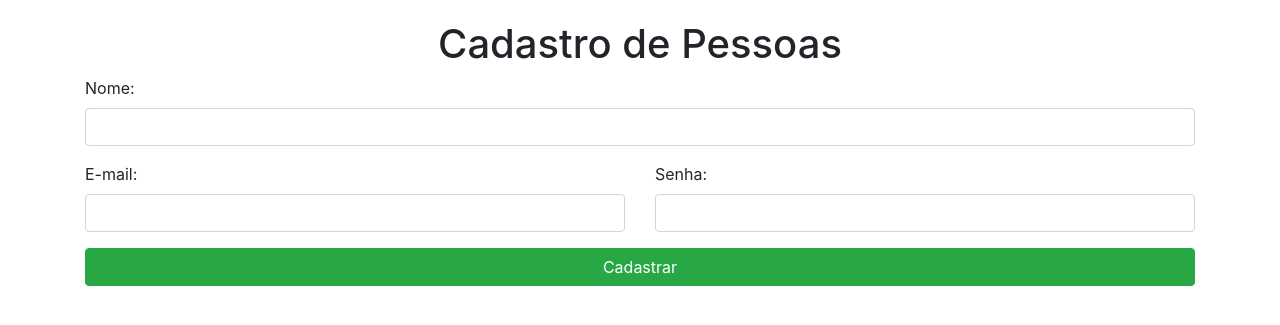
After one commit to jussimar/projetoLoginCodeIgniter, a CodeIgniter app: page /projeto-login/cadastro in a window 1280 px wide. The commit adds this page. Shown: the top 325 px of the page. Run offline with CodeIgniter, Linux system fonts and the light colour scheme.

Commit message:
criando pagina de cadastro

```diff
--- /dev/null
+++ b/application/controllers/Cadastro.php
@@ -0,0 +1,11 @@
+<?php
+defined('BASEPATH') OR exit('No direct script access allowed');
+
+class Cadastro extends CI_Controller {
+
+
+	public function index()
+	{
+		$this->load->view('cadastro');
+	}
+}
--- /dev/null
+++ b/application/views/cadastro.php
@@ -0,0 +1,49 @@
+<!DOCTYPE html>
+<html lang="en">
+<head>
+	<meta charset="UTF-8">
+	<meta http-equiv="X-UA-Compatible" content="IE=edge">
+	<meta name="viewport" content="width=device-width, initial-scale=1.0">
+	<title>Login</title>
+	<link rel="stylesheet" href="https://cdn.jsdelivr.net/npm/bootstrap@4.6.0/dist/css/bootstrap.min.css" integrity="sha384-B0vP5xmATw1+K9KRQjQERJvTumQW0nPEzvF6L/Z6nronJ3oUOFUFpCjEUQouq2+l" crossorigin="anonymous">
+	<link rel="stylesheet" href="<?=base_url()?>assets/css/cadastro.css">
+</head>
+<body>
+	<div class="container">
+		<div class="row">
+			<div class="col-12">
+				<h1>Cadastro de Pessoas</h1>
+			</div>
+		</div>
+		<form action="">
+			<div class="form-group">
+				<div class="row">
+					<div class="col-12">
+						<label for="nome">Nome:</label>
+						<input type="text" class="form-control" id="nome">
+					</div>
+				</div>
+			</div>
+			<div class="form-group">
+				<div class="row">
+					<div class="col-6">
+						<label for="email">E-mail:</label>
+						<input type="email" class="form-control" id="email">
+					</div>
+					<div class="col-6">
+						<label for="senha">Senha:</label>
+						<input type="passoword" class="form-control" id="senha">
+					</div>
+				</div>
+			</div>
+			<div class="form-group">
+				<div class="row">
+					<div class="col-12">
+						<button class="btn btn-success btn-block" type="submit">Cadastrar</button>
+					</div>
+				</div>
+			</div>
+		</form>
+	</div>
+</body>
+</html>
--- a/application/views/login.php
+++ b/application/views/login.php
@@ -37,7 +37,7 @@
 						<hr class="my-4">
 						<div class="form-group">
 							<div class="row">
-								<a href="#" class="btn btn-primary btn-block">Realizar Cadastro </a>
+								<a href="<?=base_url()?>cadastro" class="btn btn-primary btn-block">Realizar Cadastro </a>
 							</div>
 						</div>
 					</div>
--- /dev/null
+++ b/assets/css/cadastro.css
@@ -0,0 +1,4 @@
+h1{
+	margin-top: 20px;
+	text-align: center;
+}
```
